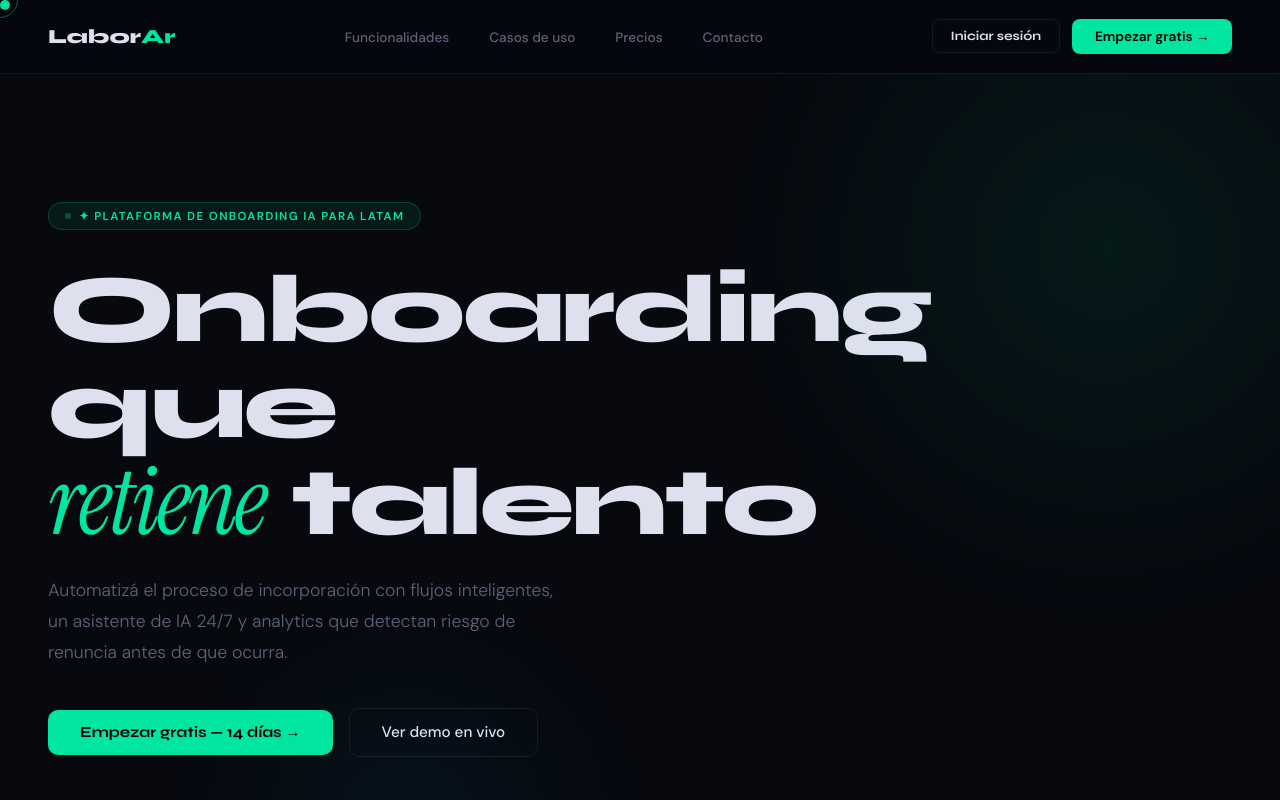
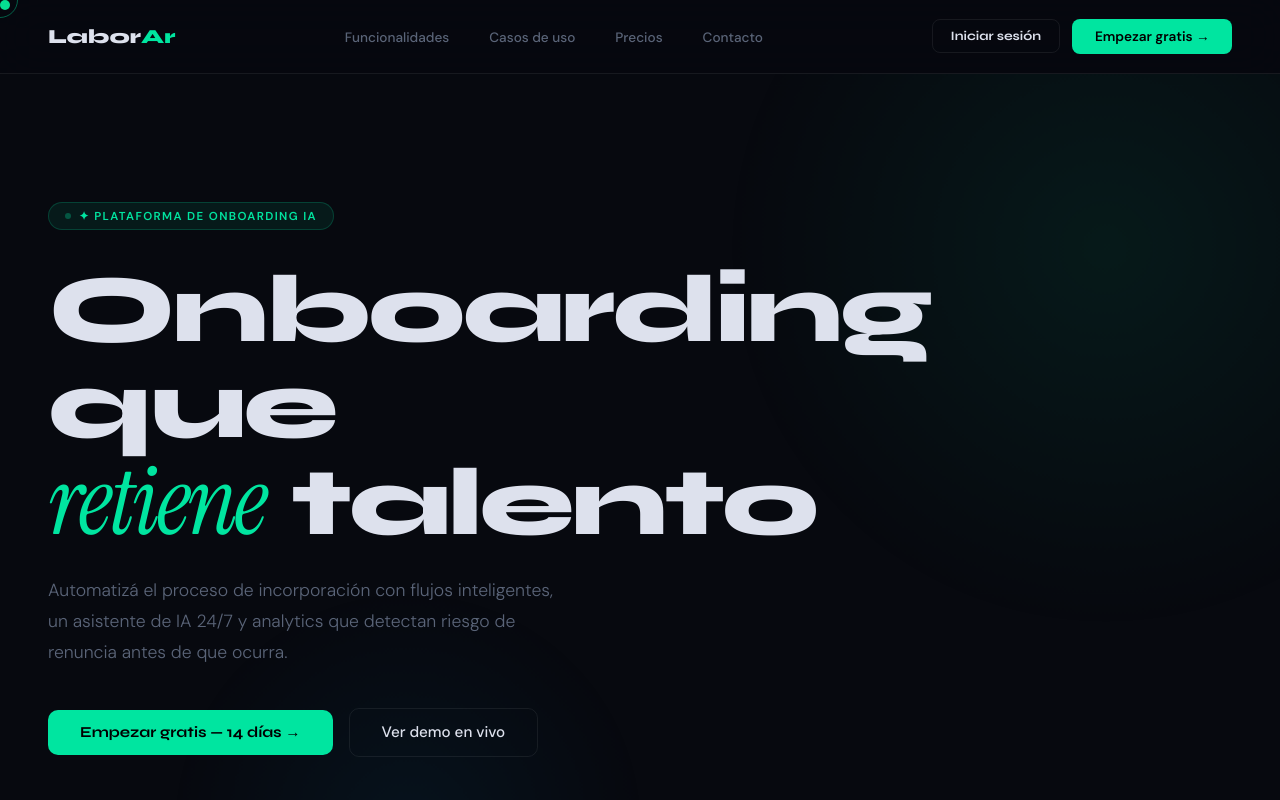
Before and after one commit to anabelle-dimarco/LaborAr, a website: page index.html in a window 1280 px wide. Shown: the top 800 px of the page. Drawn offline with Linux system fonts and the light colour scheme; no server answers.

Commit message:
Update index.html

```diff
--- a/index.html
+++ b/index.html
@@ -37,7 +37,7 @@
   <section class="hero" id="hero">
     <div class="hero-glow"></div>
     <div class="hero-glow2"></div>
-    <div class="hero-badge">✦ Plataforma de onboarding IA para LATAM</div>
+    <div class="hero-badge">✦ Plataforma de onboarding IA</div>
     <h1 class="hero-title">
       Onboarding que<br>
       <span class="italic">retiene</span> talento
```
